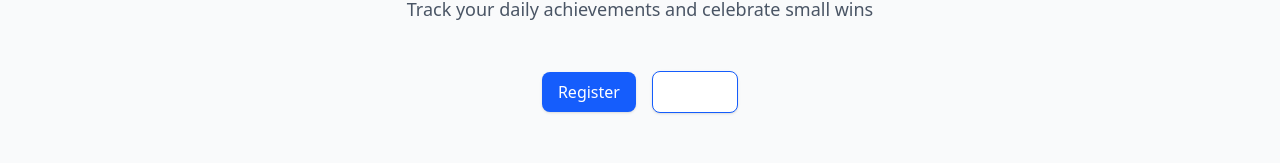
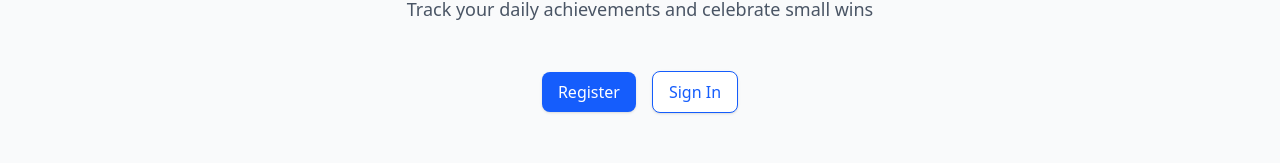
Before and after one commit to nas0404/TheLittleThings, a React (Vite) app in the folder frontend/: page / in a window 1280 px wide. Shown: the part 455-618 px from the top of the page. Built offline with nearby package versions, Linux system fonts and the light colour scheme.

Commit message:
Changed default text and background for button to allow customisation

```diff
--- a/frontend/src/components/buttons/Button.tsx
+++ b/frontend/src/components/buttons/Button.tsx
@@ -10,8 +10,8 @@ export default function Button({ children, isLoading, className, ...props }: But
       {...props}
       disabled={isLoading || props.disabled}
       className={cn(
-        "inline-flex items-center justify-center rounded-lg bg-blue-600 px-4 py-2 text-white font-medium shadow-sm transition hover:bg-blue-700 disabled:opacity-50",
-        className
+        "inline-flex items-center justify-center rounded-lg px-4 py-2 font-medium shadow-sm transition disabled:opacity-50",
+        className || "bg-blue-600 text-white hover:bg-blue-700"
       )}
     >
       {isLoading ? (
```
